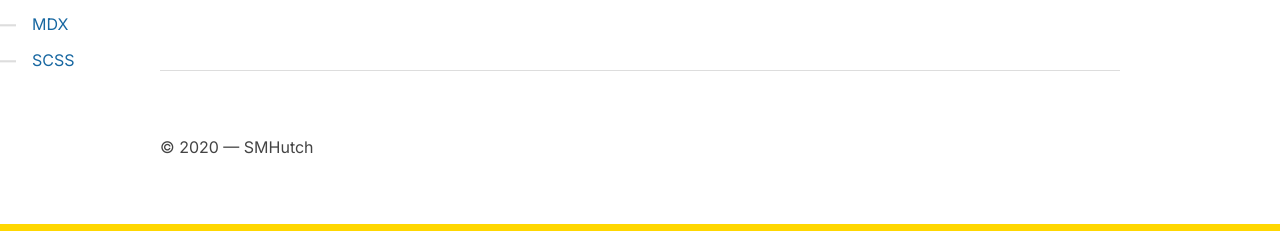
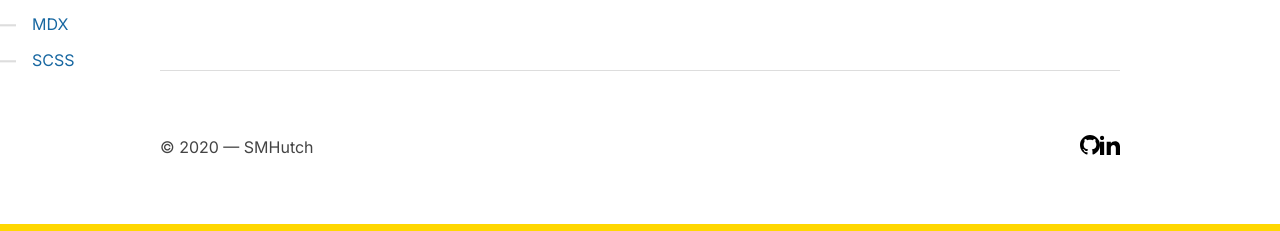
Before and after one commit to smhutch/smhutch, a Next.js app: page /about in a window 1280 px wide. Shown: the part 956-1187 px from the top of the page. Built offline with nearby package versions, Linux system fonts and the light colour scheme.

Commit message:
add social links

```diff
--- a/components/Footer/Footer.js
+++ b/components/Footer/Footer.js
@@ -1,18 +1,39 @@
 import cx from 'clsx'
 
+import { Flex } from 'components/Flex'
 import { Text } from 'components/Text'
 
 import styles from './Footer.module.css'
 
 const now = new Date()
 
-export const Footer = () => {
+function IconAnchor({ alt, href, iconSrc }) {
+  return (
+    <a href={href} rel="noopener noreferrer" target="_blank">
+      <img alt={alt} className={cx(styles.icon)} src={iconSrc} />
+    </a>
+  )
+}
+
+export function Footer() {
   return (
     <footer className={cx('footer', styles.footer)}>
       <div className="container">
-        <div className={cx(styles.content)}>
+        <Flex className={cx(styles.content)} justify="between">
           <Text>&copy; {now.getFullYear()} &mdash; SMHutch</Text>
-        </div>
+          <Flex gap={4}>
+            <IconAnchor
+              alt="GitHub"
+              href="https://github.com/smhutch"
+              iconSrc="/icons/GitHub.svg"
+            />
+            <IconAnchor
+              alt="LinkedIn"
+              href="https://www.linkedin.com/in/smhutch"
+              iconSrc="/icons/LinkedIn.svg"
+            />
+          </Flex>
+        </Flex>
       </div>
     </footer>
   )
--- a/components/Footer/Footer.module.css
+++ b/components/Footer/Footer.module.css
@@ -6,3 +6,7 @@
   padding: var(--space-5) 0;
   border-top: 1px solid var(--color-light);
 }
+
+.icon {
+  width: 20px;
+}
```
Also changed, not shown: public/icons/GitHub.svg (added), public/icons/LinkedIn.svg (added).
